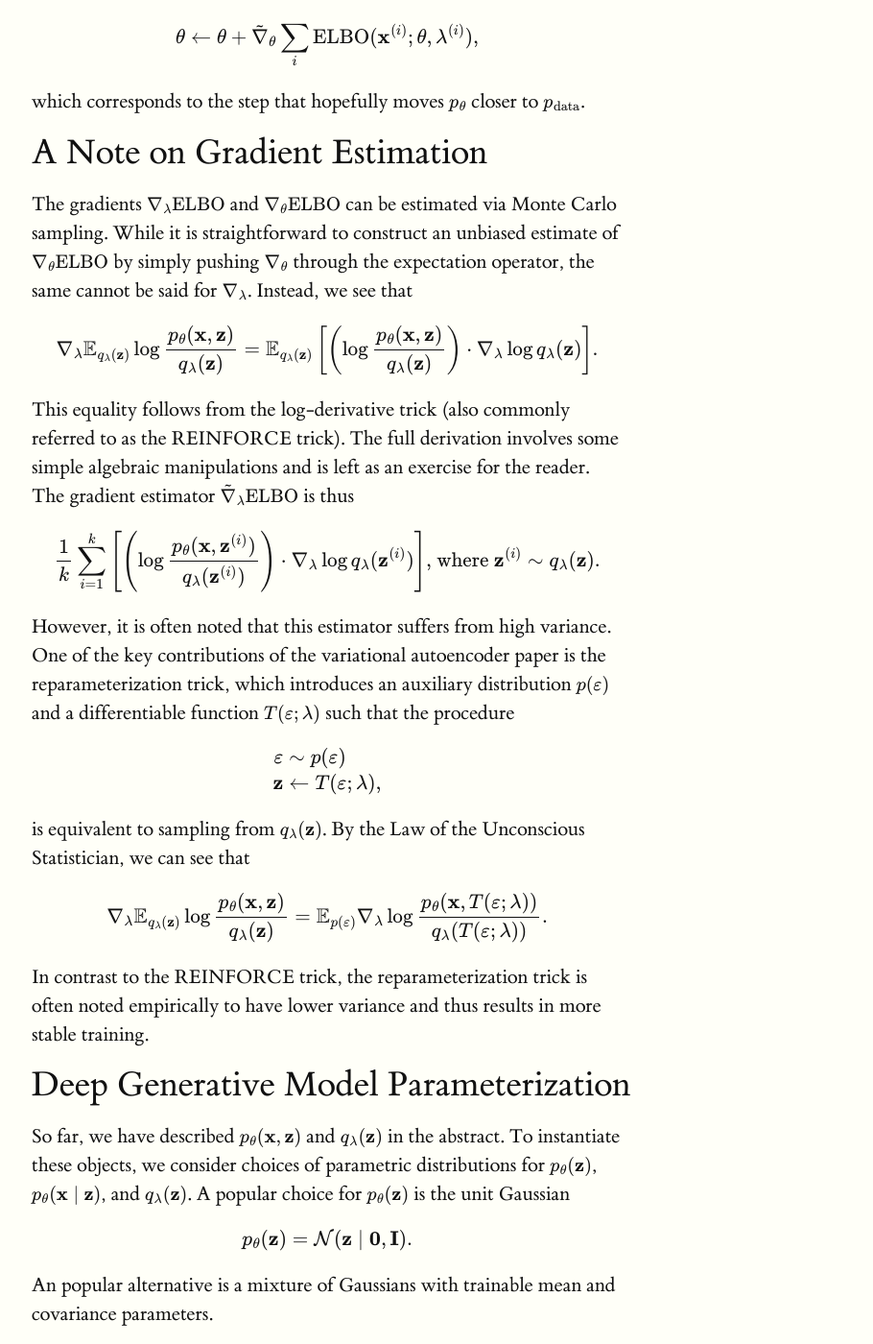
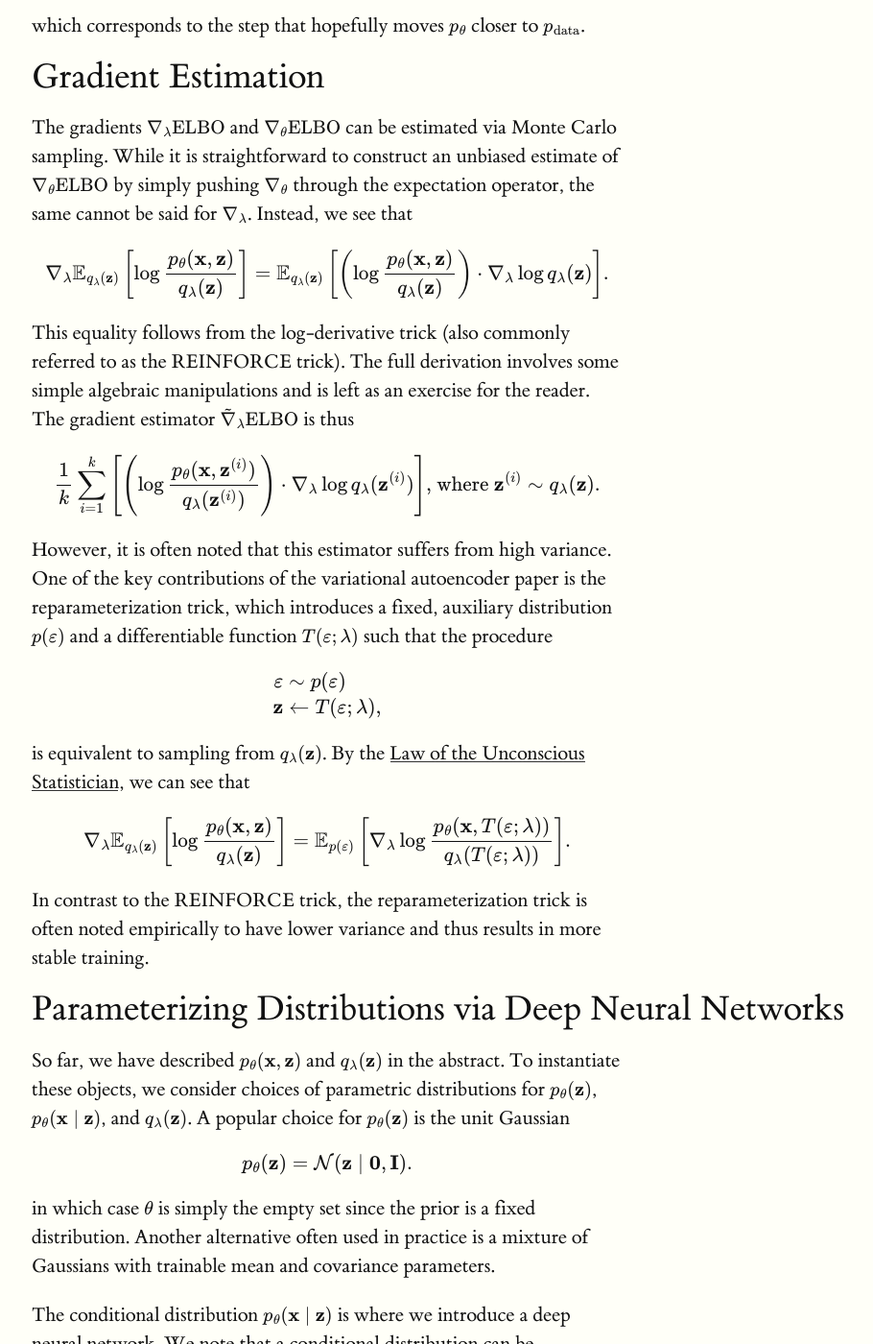
Before and after one commit to deepgenerativemodels/notes, a Jekyll site: the page docs/vae/index.html, which Jekyll copies as it is, in a window 1280 px wide and 1400 px high, scrolled down 4980 px. Shown: the whole window at 96% size, without its empty margins (127-1037 px from the left). Built offline with Jekyll 4.4.1, drawn with Linux system fonts in a browser that asks for light colours; formulas are drawn with MathJax 3; some of the changed text lies outside the part shown.

Commit message:
vae revision

```diff
--- a/docs/vae/index.html
+++ b/docs/vae/index.html
@@ -85,7 +85,7 @@
 \newcommand{\Z}{\mathcal{Z}}
 \newcommand{\Q}{\mathcal{Q}}
 \newcommand{\bx}{\mathbf{x}}
-\newcommand{\M}{\mathcal{M}}
+\newcommand{\M}{\mathcal{B}}
 \newcommand{\ELBO}{\mathrm{ELBO}}
 \newcommand{\bz}{\mathbf{z}}
 \newcommand{\giv}{\mid}
@@ -183,7 +183,8 @@
 \log p_\theta(\bx) &= \log \int p_\theta(\bx, \bz) \d \bz \\
 &= \log \int \frac{q_\lambda(\bz)}{q_\lambda(\bz)} p(\bx, \bz) \d \bz\\
 &\ge\int q_\lambda(\bz) \log \frac{p_\theta(\bx, \bz)}{q_\lambda(\bz)} \d \bz \\
-&= \Expect_{q_\lambda(\bz)} \left[\log \frac{p_\theta(\bx, \bz)}{q_\lambda(\bz)}\right],
+&= \Expect_{q_\lambda(\bz)} \left[\log \frac{p_\theta(\bx, \bz)}{q_\lambda(\bz)}\right] \\
+&:=\ELBO(\bx; \theta, \lambda)
 \end{align}
 </script></div>
 <p>where we have used Jensen’s inequality in the final step. The Evidence Lower Bound or ELBO in short admits a tractable unbiased Monte Carlo estimator</p>
@@ -214,9 +215,9 @@
 
 <h1 id="black-box-variational-inference">Black-Box Variational Inference</h1>
 
-<p>In this post, we shall focus on first-order stochastic gradient methods for optimizing the ELBO. These optimization techniques are desirable in that they allow us to sub-sample the dataset during optimization—but require our objective function to be differentiable with respect to the optimization variables. As such, we shall posit for now that any <script type="math/tex">p(\bx, \bz) \in \P_{\bx, \bz}</script> and <script type="math/tex">q(\bz) \in \Q</script> are alternatively parameterizable as <script type="math/tex">p_\theta(\bx, \bz)</script> and <script type="math/tex">q_\lambda(\bz)</script> and that these distributions are differentiable with respect to <script type="math/tex">\theta</script> and <script type="math/tex">\lambda</script>.</p>
-
-<p>This inspires an Expectation-Maximization-like algorithm, where, for each mini-batch <script type="math/tex">\M = \set{\bx^{(1)}, \ldots, \bx^{(m)}}</script>, the following two steps are performed.</p>
+<p>In this post, we shall focus on first-order stochastic gradient methods for optimizing the ELBO. These optimization techniques are desirable in that they allow us to sub-sample the dataset during optimization—but require our objective function to be differentiable with respect to the optimization variables.
+<!-- As such, we shall posit for now that any $$p(\bx, \bz) \in \P_{\bx, \bz}$$ and $$q(\bz) \in \Q$$ are alternatively parameterizable as $$p_\theta(\bx, \bz)$$ and $$q_\lambda(\bz)$$ and that these distributions are differentiable with respect to $$\theta$$ and $$\lambda$$. -->
+This inspires Black-Box Variational Inference (BBVI), a general-purpose Expectation-Maximization-like algorithm for variational learning of latent variable models, where, for each mini-batch <script type="math/tex">\M = \set{\bx^{(1)}, \ldots, \bx^{(m)}}</script>, the following two steps are performed.</p>
 
 <p><strong>Step 1</strong></p>
 
@@ -226,7 +227,7 @@
 \lambda^{(i)} \gets \lambda^{(i)} + \tilde{\nabla}_\lambda \ELBO(\bx^{(i)}; \theta, \lambda^{(i)}),
 \end{align}
 </script></div>
-<p>where <script type="math/tex">\text{ELBO}(\bx; \theta, \lambda) = \Expect_{q_\lambda(\bz)} \log \frac{p_\theta(\bx, \bz)}{q_\lambda(\bz)}</script>, and <script type="math/tex">\tilde{\nabla}_\lambda</script> denotes an unbiased estimate of the ELBO gradient. This step seeks to approximate the log-likelihood <script type="math/tex">\log p_\theta(\bx^{(i)})</script>.</p>
+<p>where <script type="math/tex">\text{ELBO}(\bx; \theta, \lambda) = \Expect_{q_\lambda(\bz)} \left[\log \frac{p_\theta(\bx, \bz)}{q_\lambda(\bz)}\right]</script>, and <script type="math/tex">\tilde{\nabla}_\lambda</script> denotes an unbiased estimate of the ELBO gradient. This step seeks to approximate the log-likelihood <script type="math/tex">\log p_\theta(\bx^{(i)})</script>.</p>
 
 <p><strong>Step 2</strong></p>
 
@@ -238,12 +239,12 @@
 </script></div>
 <p>which corresponds to the step that hopefully moves <script type="math/tex">p_\theta</script> closer to <script type="math/tex">p_{\mathrm{data}}</script>.</p>
 
-<h1 id="a-note-on-gradient-estimation">A Note on Gradient Estimation</h1>
+<h1 id="gradient-estimation">Gradient Estimation</h1>
 
 <p>The gradients <script type="math/tex">\nabla_\lambda \ELBO</script> and <script type="math/tex">\nabla_\theta \ELBO</script> can be estimated via Monte Carlo sampling. While it is straightforward to construct an unbiased estimate of <script type="math/tex">\nabla_\theta \ELBO</script> by simply pushing <script type="math/tex">\nabla_\theta</script> through the expectation operator, the same cannot be said for <script type="math/tex">\nabla_\lambda</script>. Instead, we see that</p>
 <div class="mathblock"><script type="math/tex; mode=display">
 \begin{align}
-\nabla_\lambda \Expect_{q_\lambda(\bz)} \log \frac{p_\theta(\bx, \bz)}{q_\lambda(\bz)} = \Expect_{q_\lambda(\bz)} \brac{\paren{\log \frac{p_\theta(\bx, \bz)}{q_\lambda(\bz)}} \cdot \nabla_\lambda \log q_\lambda(\bz)}.
+\nabla_\lambda \Expect_{q_\lambda(\bz)} \left[\log \frac{p_\theta(\bx, \bz)}{q_\lambda(\bz)} \right]= \Expect_{q_\lambda(\bz)} \brac{\paren{\log \frac{p_\theta(\bx, \bz)}{q_\lambda(\bz)}} \cdot \nabla_\lambda \log q_\lambda(\bz)}.
 \end{align}
 </script></div>
 <p>This equality follows from the log-derivative trick (also commonly referred to as the REINFORCE trick). The full derivation involves some simple algebraic manipulations and is left as an exercise for the reader. The gradient estimator <script type="math/tex">\tilde{\nabla}_\lambda \ELBO</script> is thus</p>
@@ -252,23 +253,23 @@
 \frac{1}{k}\sum_{i=1}^k \brac{\paren{\log \frac{p_\theta(\bx, \bz^{(i)})}{q_\lambda(\bz^{(i)})}} \cdot \nabla_\lambda \log q_\lambda(\bz^{(i)})} \text{, where } \bz^{(i)} \sim q_\lambda(\bz).
 \end{align}
 </script></div>
-<p>However, it is often noted that this estimator suffers from high variance. One of the key contributions of the variational autoencoder paper is the reparameterization trick, which introduces an auxiliary distribution <script type="math/tex">p(\veps)</script> and a differentiable function <script type="math/tex">T(\veps; \lambda)</script> such that the procedure</p>
+<p>However, it is often noted that this estimator suffers from high variance. One of the key contributions of the variational autoencoder paper is the reparameterization trick, which introduces a fixed, auxiliary distribution <script type="math/tex">p(\veps)</script> and a differentiable function <script type="math/tex">T(\veps; \lambda)</script> such that the procedure</p>
 <div class="mathblock"><script type="math/tex; mode=display">
 \begin{align}
 \veps &\sim p(\veps)\\
 \bz &\gets T(\veps; \lambda),
 \end{align}
 </script></div>
-<p>is equivalent to sampling from <script type="math/tex">q_\lambda(\bz)</script>. By the Law of the Unconscious Statistician, we can see that</p>
+<p>is equivalent to sampling from <script type="math/tex">q_\lambda(\bz)</script>. By the <a href="https://en.wikipedia.org/wiki/Law_of_the_unconscious_statistician">Law of the Unconscious Statistician</a>, we can see that</p>
 <div class="mathblock"><script type="math/tex; mode=display">
 \begin{align}
-\nabla_\lambda \Expect_{q_\lambda(\bz)} \log \frac{p_\theta(\bx, \bz)}{q_\lambda(\bz)} = \Expect_{p(\veps)} \nabla_\lambda \log \frac{p_\theta(\bx, T(\veps; \lambda))}{q_\lambda(T(\veps; \lambda))}.
+\nabla_\lambda \Expect_{q_\lambda(\bz)} \left[\log \frac{p_\theta(\bx, \bz)}{q_\lambda(\bz)}\right] = \Expect_{p(\veps)} \left[\nabla_\lambda \log \frac{p_\theta(\bx, T(\veps; \lambda))}{q_\lambda(T(\veps; \lambda))}\right].
 \end{align}
 </script></div>
 <p>In contrast to the REINFORCE trick, the reparameterization trick is often noted empirically to have lower variance and thus results in more stable training.
 <!-- \rs{I think there exists pathological examples where REINFORCE has lower variance than reparamterization. Should we talk about that?} --></p>
 
-<h1 id="deep-generative-model-parameterization">Deep Generative Model Parameterization</h1>
+<h1 id="parameterizing-distributions-via-deep-neural-networks">Parameterizing Distributions via Deep Neural Networks</h1>
 
 <p>So far, we have described <script type="math/tex">p_\theta(\bx, \bz)</script> and <script type="math/tex">q_\lambda(\bz)</script> in the abstract. To instantiate these objects, we consider choices of parametric distributions for <script type="math/tex">p_\theta(\bz)</script>, <script type="math/tex">p_\theta(\bx \giv \bz)</script>, and <script type="math/tex">q_\lambda(\bz)</script>. A popular choice for <script type="math/tex">p_\theta(\bz)</script> is the unit Gaussian</p>
 <div class="mathblock"><script type="math/tex; mode=display">
@@ -276,23 +277,27 @@
 p_\theta(\bz) = \Normal(\bz \giv \0, \I).
 \end{align}
 </script></div>
-<p>An popular alternative is a mixture of Gaussians with trainable mean and covariance parameters.</p>
+<p>in which case <script type="math/tex">\theta</script> is simply the empty set since the prior is a fixed distribution. Another alternative often used in practice is a mixture of Gaussians with trainable mean and covariance parameters.</p>
 
-<p>The conditional distribution <script type="math/tex">p_\theta(\bx \giv \bz)</script> is where we introduce a deep neural network. We note that a conditional distribution can be constructed by defining a distribution family (parameterized by <script type="math/tex">\omega \in \Omega</script>) in the target space <script type="math/tex">\bx</script> (i.e. <script type="math/tex">p_\omega(\bx)</script> defines an unconditional distribution over <script type="math/tex">\bx</script>) and a mapping function <script type="math/tex">g_\theta: \Z \to \Omega</script>. It is natural to call <script type="math/tex">g_\theta</script> the decoder that is parameterized by <script type="math/tex">\theta</script>. The act of conditioning on <script type="math/tex">\bz</script> is thus equivalent to using the choice of <script type="math/tex">\omega = g(\bz)</script>.In other words, <script type="math/tex">g_\theta</script> defines the conditional distribution</p>
+<p>The conditional distribution <script type="math/tex">p_\theta(\bx \giv \bz)</script> is where we introduce a deep neural network. We note that a conditional distribution can be constructed by defining a distribution family (parameterized by <script type="math/tex">\omega \in \Omega</script>) in the target space <script type="math/tex">\bx</script> (i.e. <script type="math/tex">p_\omega(\bx)</script> defines an unconditional distribution over <script type="math/tex">\bx</script>) and a mapping function <script type="math/tex">g_\theta: \Z \to \Omega</script>.
+<!-- It is natural to call $$g_\theta$$ the decoder that is parameterized by $$\theta$$. The act of conditioning on $$\bz$$ is thus equivalent to using the choice of $$\omega = g(\bz)$$. -->
+In other words, <script type="math/tex">g_\theta(\cdot)</script> defines the conditional distribution</p>
 <div class="mathblock"><script type="math/tex; mode=display">
 \begin{align}
     p_\theta(\bx \giv \bz) = p_\omega(\bx) \text{ , where } \omega = g_\theta(\bz).
 \end{align}
 </script></div>
-<p>The generative model <script type="math/tex">p_\theta(\bx, \bz)</script> is called a <em>deep</em> generative model since we will be using a neural network to instantiate the function <script type="math/tex">g_\theta</script>. In the case where <script type="math/tex">p_\theta(\bx \giv \bz)</script> is a Gaussian distribution, we can thus represent it as</p>
+<p>The function <script type="math/tex">g_\theta</script> is also referred to as the decoding distribution since it maps a latent <em>code</em> <script type="math/tex">\bz</script> to the parameters of a distribution over observed variables <script type="math/tex">\bx</script>. In practice, it is typical to specify <script type="math/tex">g_\theta</script> as a deep neural network.<br />
+<!-- The generative model $$p_\theta(\bx, \bz)$$ is called a *deep* generative model since we will be using a neural network to instantiate the function $$g_\theta$$.  -->
+In the case where <script type="math/tex">p_\theta(\bx \giv \bz)</script> is a Gaussian distribution, we can thus represent it as</p>
 <div class="mathblock"><script type="math/tex; mode=display">
 \begin{align}
     p_\theta(\bx \giv \bz) = \Normal(\bx \giv \mu_\theta(\bz), \Sigma_\theta(\bz)),
 \end{align}
 </script></div>
-<p>where <script type="math/tex">\mu_\theta(\bz)</script> and <script type="math/tex">\Sigma_\theta(\bz)</script> are neural networks that propose the mean and covariance matrix for the Gaussian distribution over <script type="math/tex">\bx</script> when conditioned on <script type="math/tex">\bz</script>.</p>
+<p>where <script type="math/tex">\mu_\theta(\bz)</script> and <script type="math/tex">\Sigma_\theta(\bz)</script> are neural networks that specify the mean and covariance matrix for the Gaussian distribution over <script type="math/tex">\bx</script> when conditioned on <script type="math/tex">\bz</script>.</p>
 
-<p>Finally, the variational family for the proposal distribution <script type="math/tex">q_\lambda(\bz)</script> needs to be chosen judiciously so that the reparameterization trick is possible. Once again, a popular choice is the Gaussian distribution, where</p>
+<p>Finally, the variational family for the proposal distribution <script type="math/tex">q_\lambda(\bz)</script> needs to be chosen judiciously so that the reparameterization trick is possible. Many continuous distributions in the <a href="https://en.wikipedia.org/wiki/Location%E2%80%93scale_family">location-scale family</a> can be reparameterized. In practice, a popular choice is again the Gaussian distribution, where</p>
 <div class="mathblock"><script type="math/tex; mode=display">
 \begin{align}
     \lambda &= (\mu, \Sigma) \\
@@ -320,7 +327,7 @@
 <p>It is worth noting at this point that <script type="math/tex">f_\phi(\bx)</script> can be interpreted as defining the conditional distribution <script type="math/tex">q_\phi(\bz \giv \bx)</script>. With a slight abuse of notation, we define</p>
 <div class="mathblock"><script type="math/tex; mode=display">
 \begin{align}
-    \ELBO(\bx; \theta, \phi) = \Expect_{q_\phi(\bz \mid \bx)} \log \frac{p_\theta(\bx, \bz)}{q_\phi(\bz \giv \bx)}.
+    \ELBO(\bx; \theta, \phi) = \Expect_{q_\phi(\bz \mid \bx)} \left[\log \frac{p_\theta(\bx, \bz)}{q_\phi(\bz \giv \bx)}\right].
 \end{align}
 </script></div>
 <p>and rewrite the optimization problem as</p>
```
Also changed, not shown: other parts of docs/vae/index.html (+8 -6 lines), vae/index.md (+31 -26 lines).
